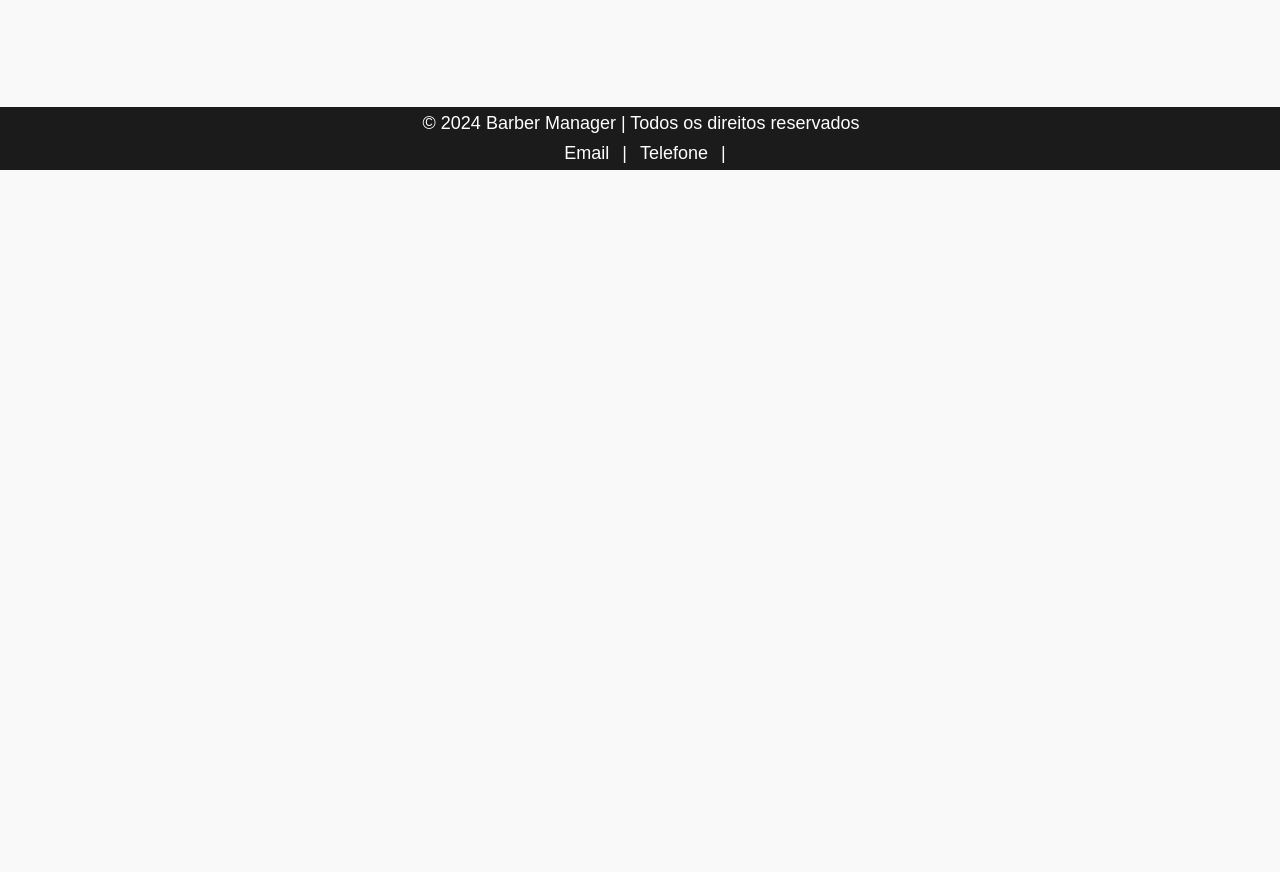
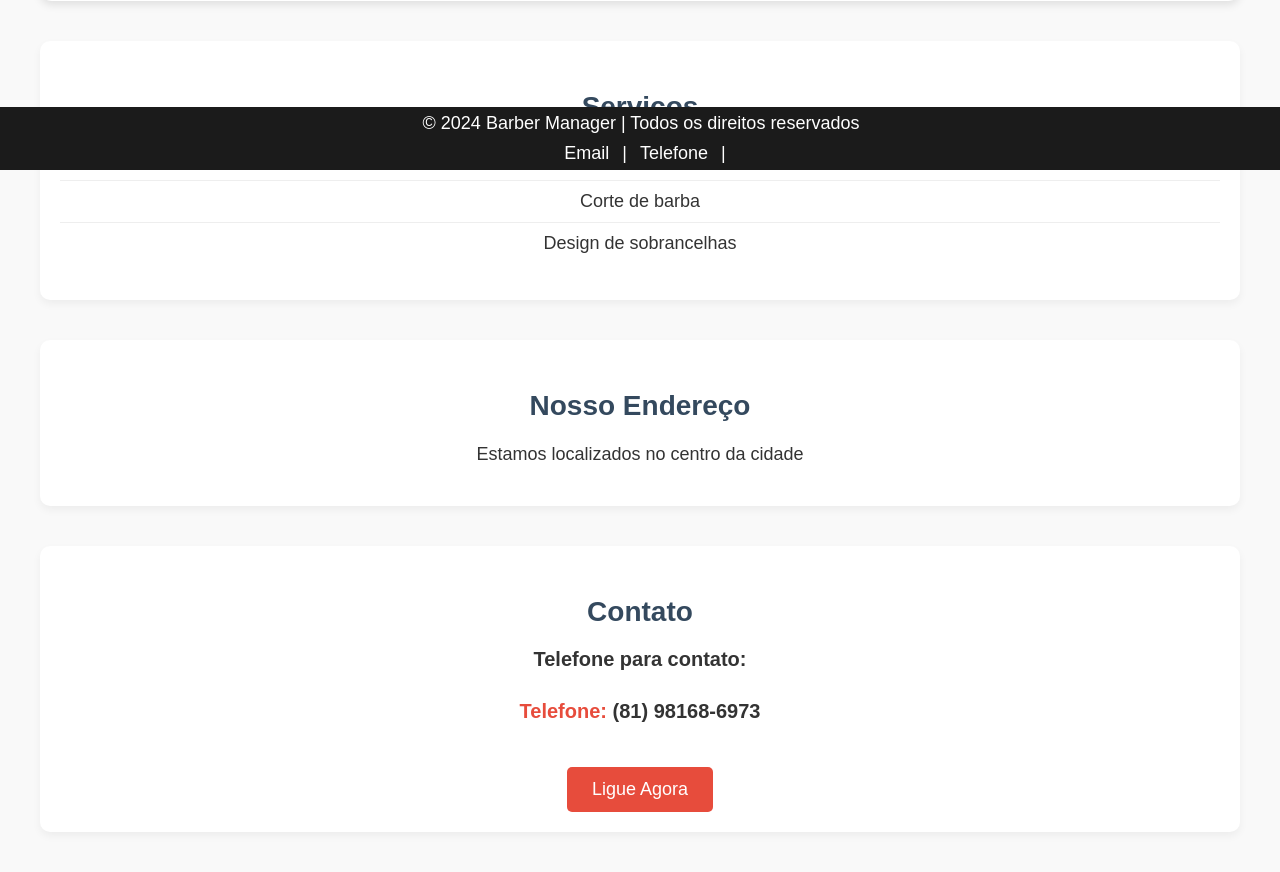
Before and after one commit to devRafaelFN/barber_manager, a PHP site: page /index.php in a window 1280 px wide. Shown: the part 630-1502 px from the top of the page. Before the commit the page ends 800 px from the top, so only its background shows below. Run offline with PHP 8.4, Linux system fonts and the light colour scheme.

Commit message:
Update inicial.php

```diff
--- a/inicial.php
+++ b/inicial.php
@@ -1 +1,45 @@
-<h1>PAGINA INICIAL BARBEARIA</h1>
+<html lang="pt-BR">
+    <head> <meta charset="UTF-8">
+     <title>Barber Manager</title>
+      <link rel="stylesheet" type="text/css" href="estilo/style.css">
+     </head>
+
+<body>
+    <div class="conteudo-principal">
+        <h2>Bem-vindo à Nossa Barbearia!</h2>
+        <p>Oferecemos os melhores serviços de corte de cabelo e barba com qualidade e profissionalismo.</p>
+
+        <div class="imagem-container">
+            <img src="imagem.barber.png" alt="Imagem da Barbearia" width="420" height="100">
+        </div>
+
+
+
+        <!-- Serviços -->
+        <section class="servicos">
+            <h3>Serviços</h3>
+            <ul>
+                <li>Corte de cabelo masculino</li>
+                <li>Corte de barba</li>
+                <li>Design de sobrancelhas</li>
+            </ul>
+        </section>
+
+        <!-- Localização -->
+        <section class="localizacao">
+            <h3>Nosso Endereço</h3>
+            <p>Estamos localizados no centro da cidade</p>
+        </section>
+
+        <!-- Contatos -->
+        <section class="contatos">
+            <h3>Contato</h3>
+            <p>Telefone para contato:</p>
+            <p><strong>Telefone:</strong> (81) 98168-6973</p>
+            <a href="tel:+5581981686973" class="cta-btn">Ligue Agora</a>
+        </section>
+    </div>
+
+
+</body>
+</html>
```
